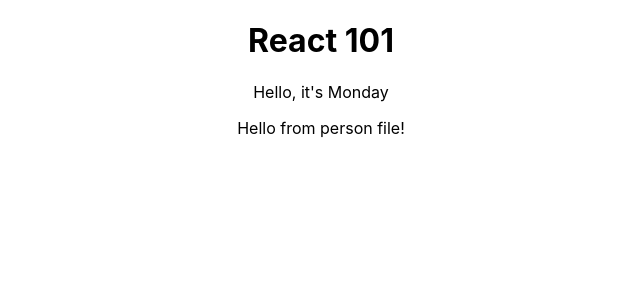
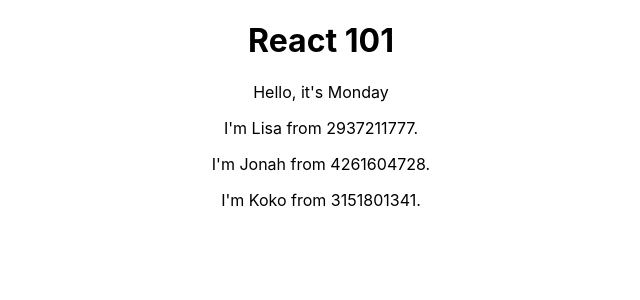
Before and after one commit to hanisahkz/react-101, a React (Create React App) app: page / in a window 1280 px wide. Shown: the top 300 px of the page, without its empty margins (319-959 px from the left). Built offline with nearby package versions, Linux system fonts and the light colour scheme.

Commit message:
Create Person using functional component style

```diff
--- a/src/App.js
+++ b/src/App.js
@@ -10,7 +10,9 @@ class App extends Component {
         <h1>React 101</h1>
         <div>
           <p>Hello, it's Monday</p>
-          <Person />
+          <Person name="Lisa" origin={window.crypto.getRandomValues(new Uint32Array(1))[0]} />
+          <Person name="Jonah" origin={window.crypto.getRandomValues(new Uint32Array(1))[0]} />
+          <Person name="Koko" origin={window.crypto.getRandomValues(new Uint32Array(1))[0]} />
         </div>
       </div>
     );
--- a/src/Person/Person.js
+++ b/src/Person/Person.js
@@ -1,8 +1,8 @@
 import React from "react";
 
 // ES6 syntax. Read: a constant variable called 'person' equals to some function whereby the parts are: i) argument, ii) arrow function, iii) function body
-const person = () => {
-  return <p>Hello from person file!</p>;
+const person = (props) => {
+  return <p>I'm {props.name} from {props.origin}.</p>;
 };
 
 export default person;
```
